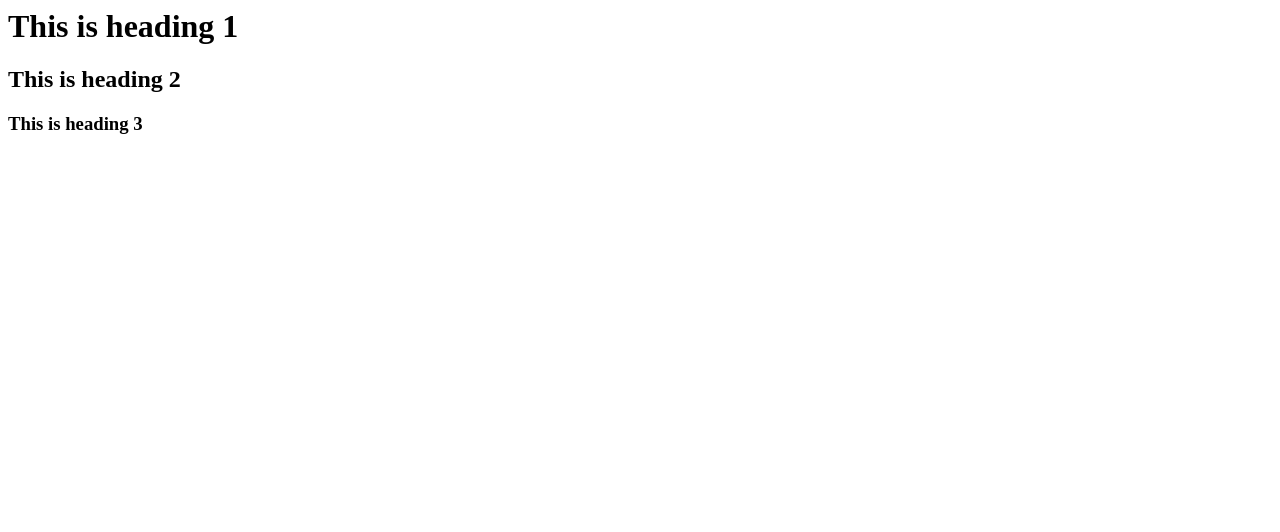
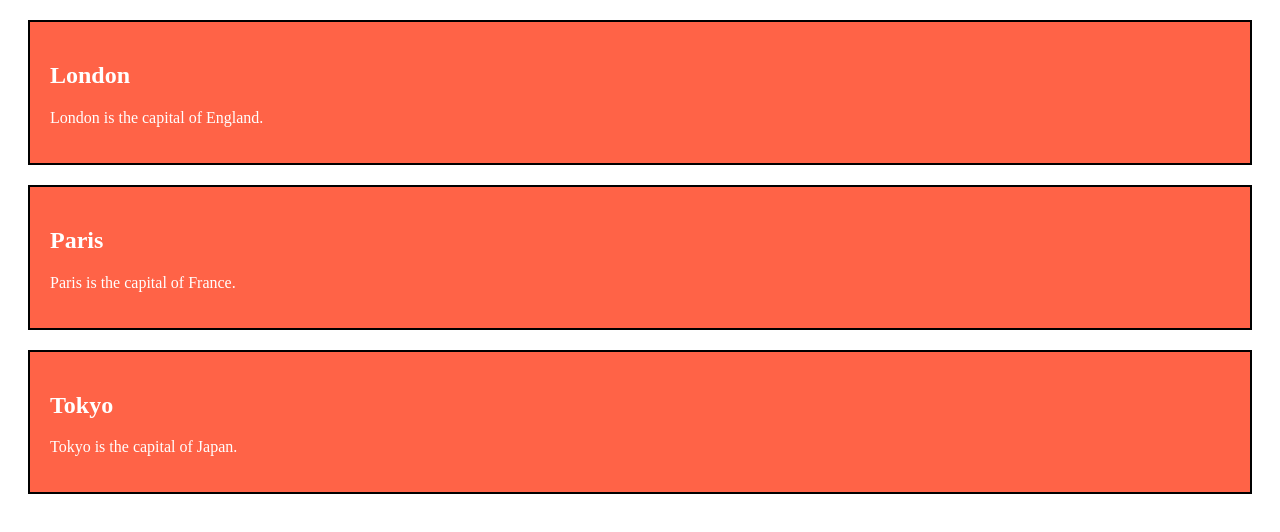
Before and after one commit to riyaz123456/frontend--app, a plain HTML site: page index.html in a window 1280 px wide. Drawn offline with Linux system fonts and the light colour scheme.

Commit message:
changed html program

```diff
--- a/index.html
+++ b/index.html
@@ -1,3 +1,32 @@
-<h1>This is heading 1</h1>
-<h2>This is heading 2</h2>
-<h3>This is heading 3</h3>
+<!DOCTYPE html>
+<html>
+<head>
+<style>
+.city {
+  background-color: tomato;
+  color: white;
+  border: 2px solid black;
+  margin: 20px;
+  padding: 20px;
+}
+</style>
+</head>
+<body>
+
+<div class="city">
+  <h2>London</h2>
+  <p>London is the capital of England.</p>
+</div>
+
+<div class="city">
+  <h2>Paris</h2>
+  <p>Paris is the capital of France.</p>
+</div>
+
+<div class="city">
+  <h2>Tokyo</h2>
+  <p>Tokyo is the capital of Japan.</p>
+</div>
+
+</body>
+</html>
```
